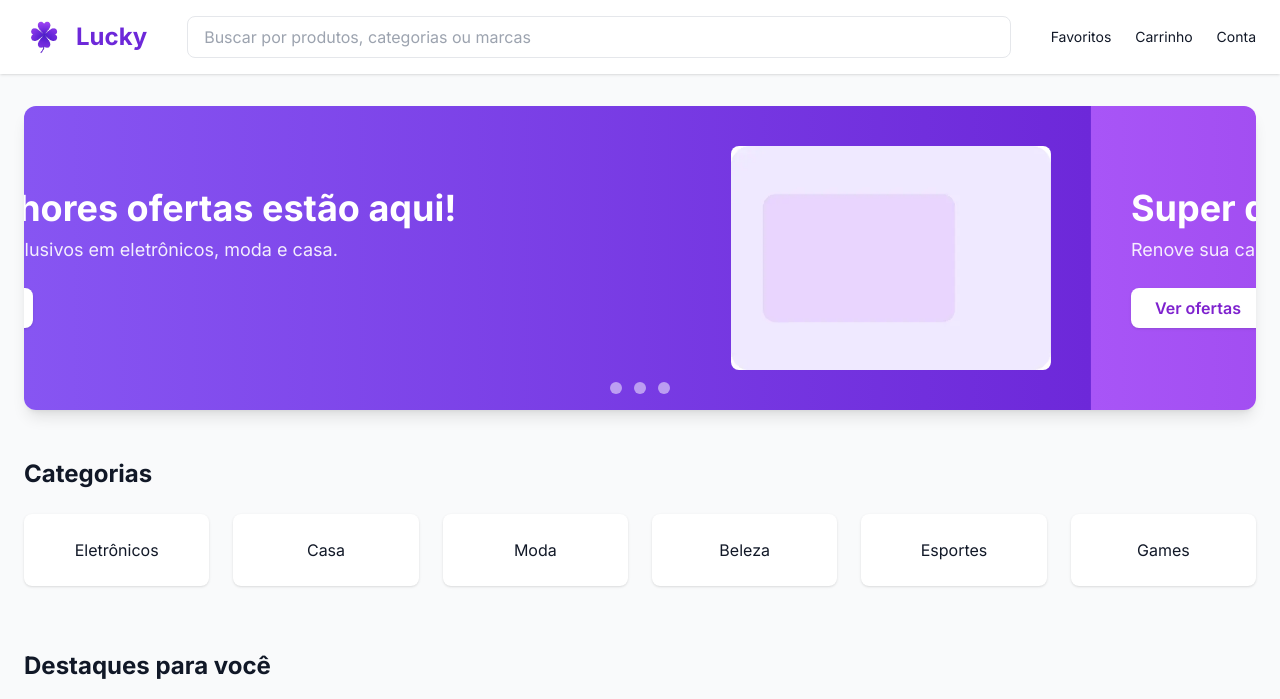
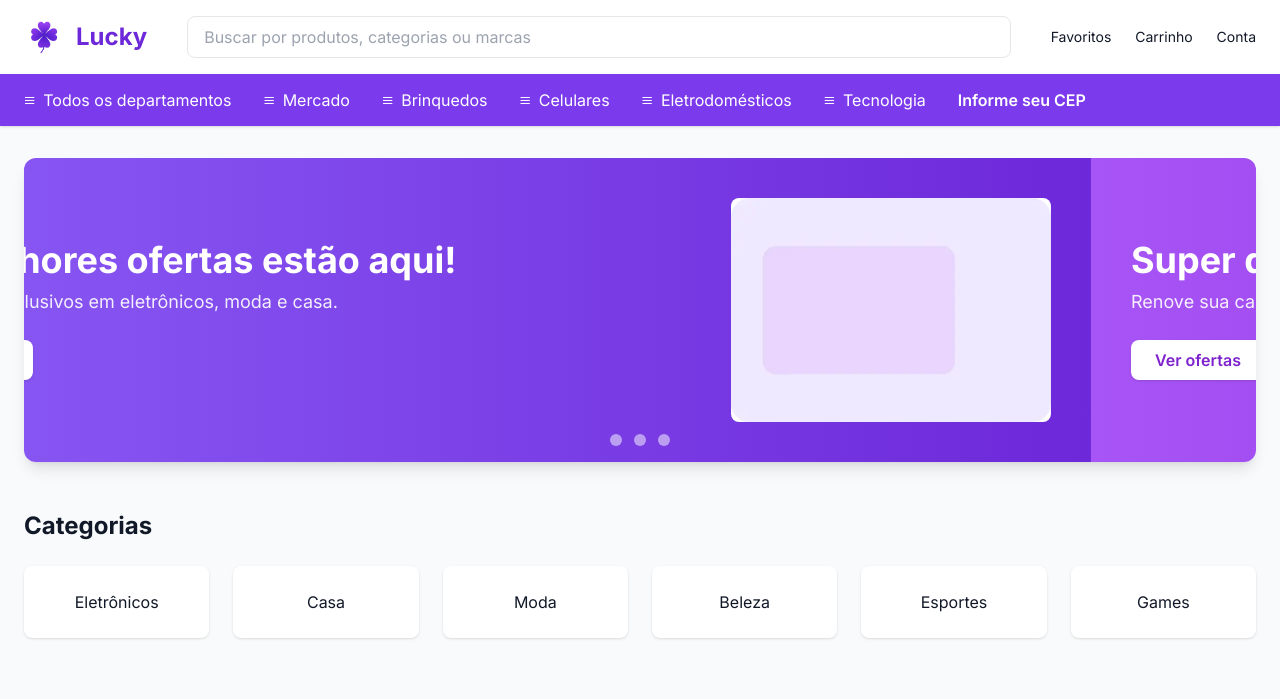
Before and after one commit to LucasXRosas/Lucky, a website: page pages/home/index.html in a window 1280 px wide. Shown: the top 699 px of the page. Drawn offline with nearby package versions, Linux system fonts and the light colour scheme.

Commit message:
Atualizando home page e incrementando REGEX

```diff
--- a/pages/home/index.html
+++ b/pages/home/index.html
@@ -39,7 +39,7 @@
             <input
               type="search"
               placeholder="Buscar por produtos, categorias ou marcas"
-              class="w-full px-4 py-2 rounded-lg border focus:ring-2 focus:ring-primary-light"
+              class="w-full px-4 py-2 rounded-lg border focus:ring-2 focus:ring-primary-light outline-none"
             />
           </div>
         </div>
@@ -52,6 +52,50 @@
         </nav>
       </div>
     </header>
+
+    <!-- DEPARTMENTS BAR -->
+    <nav class="w-full bg-violet-600 text-white shadow">
+      <div class="max-w-7xl mx-auto px-6">
+        <ul class="flex items-center gap-8 py-3 overflow-x-auto whitespace-nowrap">
+          <li class="flex items-center gap-2 cursor-pointer hover:opacity-80">
+            <span class="text-xl">≡</span>
+            <span class="font-medium">Todos os departamentos</span>
+          </li>
+
+          <li class="flex items-center gap-2 cursor-pointer hover:opacity-80">
+            <span class="text-xl">≡</span>
+            <span class="font-medium">Mercado</span>
+          </li>
+
+          <li class="flex items-center gap-2 cursor-pointer hover:opacity-80">
+            <span class="text-xl">≡</span>
+            <span class="font-medium">Brinquedos</span>
+          </li>
+
+          <li class="flex items-center gap-2 cursor-pointer hover:opacity-80">
+            <span class="text-xl">≡</span>
+            <span class="font-medium">Celulares</span>
+          </li>
+
+          <li class="flex items-center gap-2 cursor-pointer hover:opacity-80">
+            <span class="text-xl">≡</span>
+            <span class="font-medium">Eletrodomésticos</span>
+          </li>
+
+          <li class="flex items-center gap-2 cursor-pointer hover:opacity-80">
+            <span class="text-xl">≡</span>
+            <span class="font-medium">Tecnologia</span>
+          </li>
+
+          <!-- INFORME SEU CEP -->
+          <div class="relative group">
+            <button class="flex items-center gap-2 font-semibold hover:opacity-80">
+              Informe seu CEP
+            </button>
+          </div>
+        </ul>
+      </div>
+    </nav>
 
     <!-- INDEX / HOME -->
     <section class="max-w-7xl mx-auto mt-8 px-6" id="hero">
--- a/pages/login/login.js
+++ b/pages/login/login.js
@@ -1,5 +1,3 @@
-// LOGIN SCRIPT – Lucky Marketplace
-
 const form = document.querySelector('form');
 const emailInput = form.querySelector('input[type="email"]');
 const passwordInput = form.querySelector('input[type="password"]');
```
Also changed, not shown: pages/cadaster/cadaster.html (+10 -15 lines), pages/login/login.html (+4 -6 lines), pages/home/script.js (line endings or trailing spaces).
